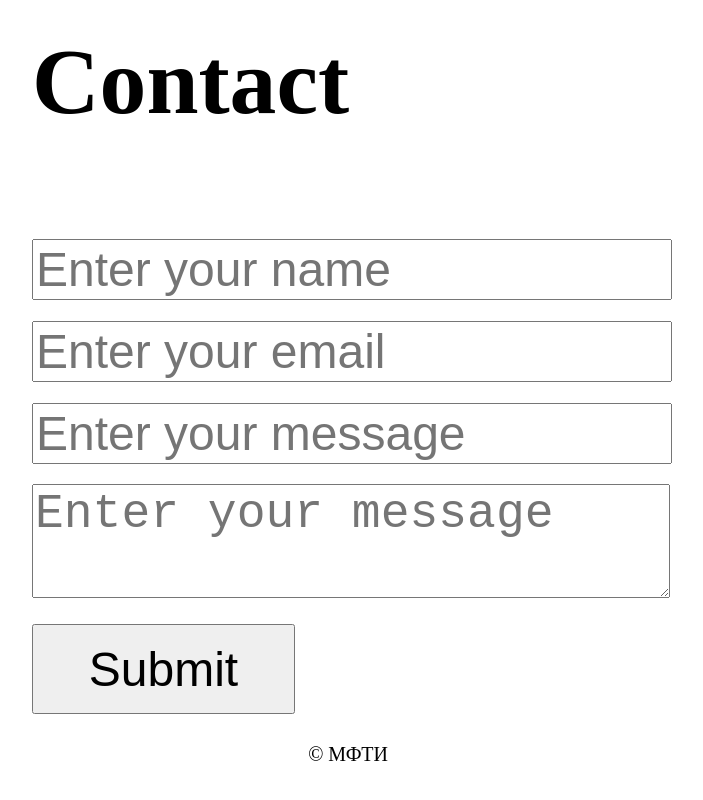
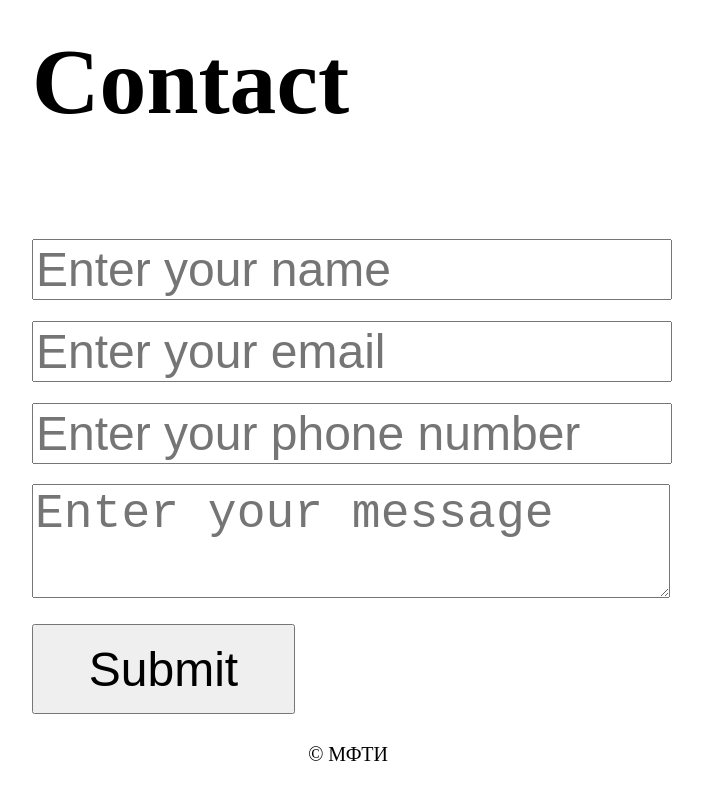
Before and after one commit to PetrosiunArtem/portfolio, a plain HTML site: page index.html in a window 1280 px wide. Shown: the part 1079-1879 px from the top of the page, without its empty margins (292-995 px from the left). Drawn offline with Linux system fonts and the light colour scheme.

Commit message:
add <label> in form

```diff
--- a/index.html
+++ b/index.html
@@ -20,16 +20,12 @@
             </div>
         </header>
 
-        <!-- -------------hero section------------- -->
-
         <div id="home" class="hero">
             <div class="spacer"></div>
             <div class="hero-content">
                 <!-- <p>Welcome, Traveler!<br>Let me introduce myself.<br>I’m Ilya.</p> -->
             </div>
         </div>
-
-        <!-- -------------skills section------------- -->
 
         <section id="skills" class="skills">
             <div class="skills-title">
@@ -82,17 +78,23 @@
             </div>
         </section>
 
-        <!-- -------------contact section------------- -->
-
         <section id="contact" class="contact">
             <div class="contact-container">
                 <div class="contact-left">
                     <h3>Contact</h3>
                     <form class="contact-form">
-                        <input class="contact-form-input" type="text" placeholder="Enter your name" required>
-                        <input class="contact-form-input" type="email" placeholder="Enter your email" required>
-                        <input class="contact-form-input" type="tel" placeholder="Enter your message" required></textarea><br>
-                        <textarea class="contact-form-input"  placeholder="Enter your message" required></textarea><br>
+                        <label>
+                            <input class="contact-form-input" type="text" placeholder="Enter your name" required>
+                        </label>
+                        <label>
+                            <input class="contact-form-input" type="email" placeholder="Enter your email" required>
+                        </label>
+                        <label>
+                            <input class="contact-form-input" type="tel" placeholder="Enter your phone number" required>
+                        </label>
+                        <label>
+                            <textarea class="contact-form-input" placeholder="Enter your message" required></textarea>
+                        </label>
                         <button type="submit" class="form-button">Submit</button>
                     </form>
                 </div>
```
